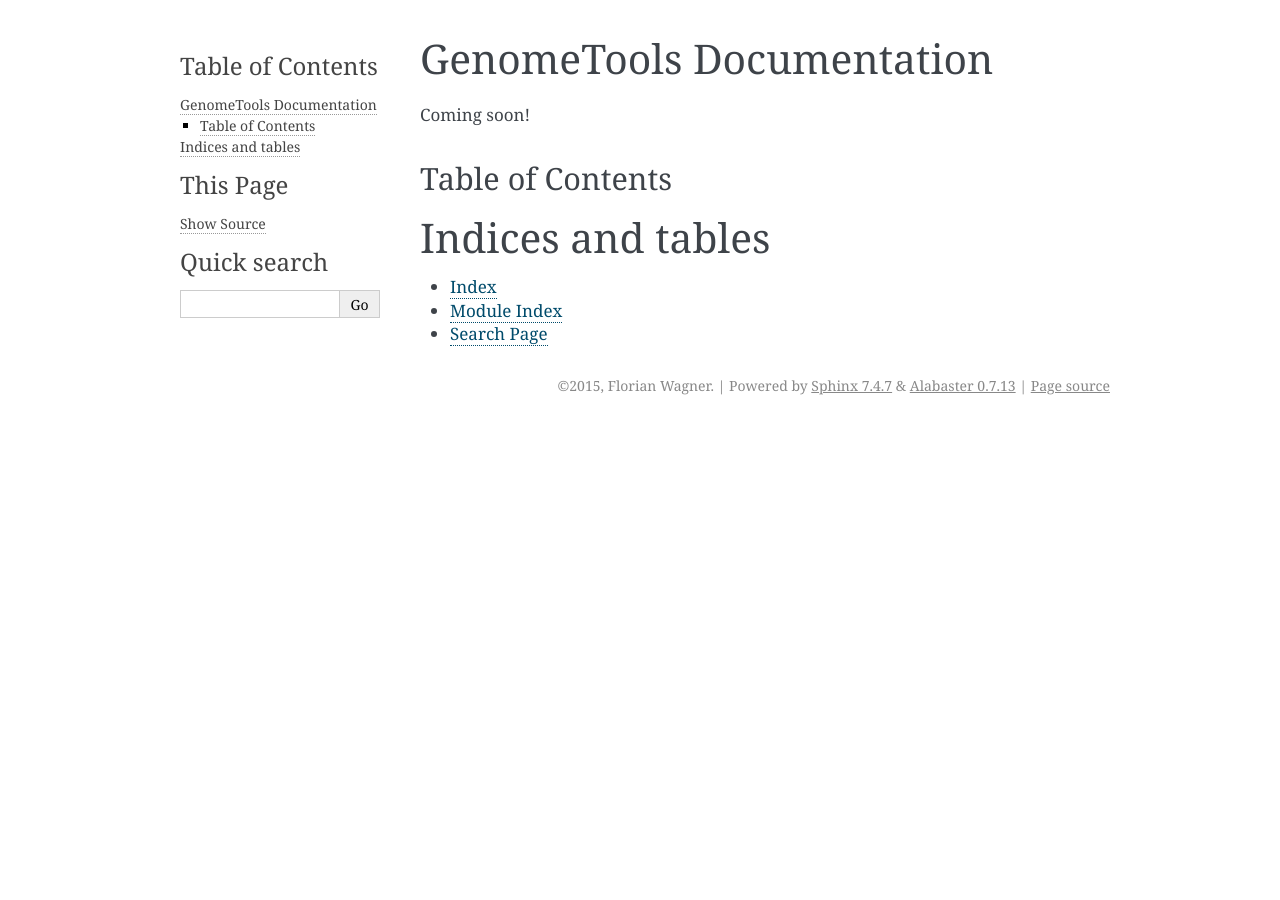
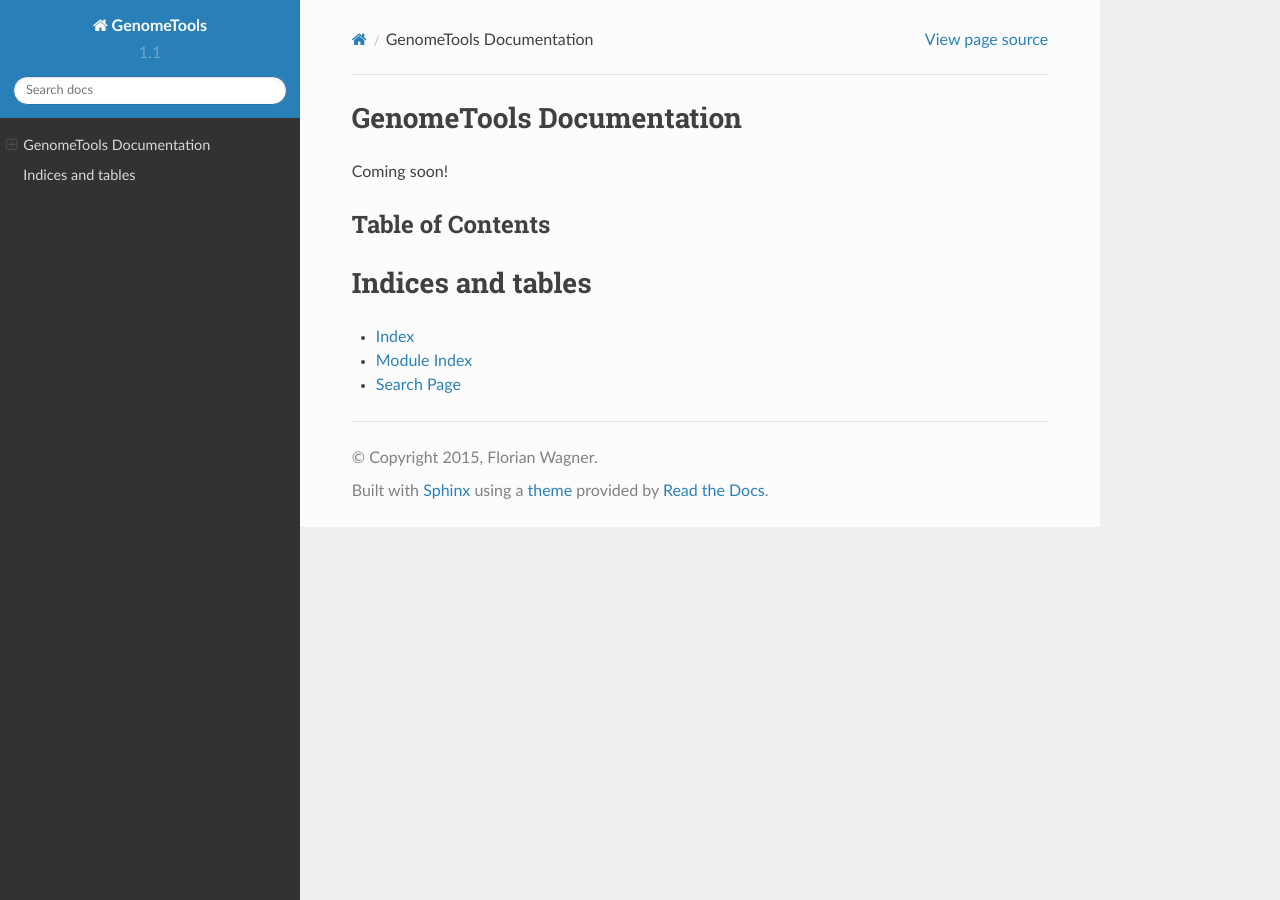
Before and after one commit to flo-compbio/genometools, a Sphinx documentation site: the page built from docs/source/index.rst, in a window 1280 px wide. Built offline with Sphinx 7.4.7 and the Read the Docs theme 2.0.0, drawn with Linux system fonts in a browser that asks for light colours.

Commit message:
switched documentation style

```diff
--- a/docs/source/conf.py
+++ b/docs/source/conf.py
@@ -16,6 +16,8 @@
 import os
 import shlex
 
+import sphinx_rtd_theme
+
 # If extensions (or modules to document with autodoc) are in another directory,
 # add these directories to sys.path here. If the directory is relative to the
 # documentation root, use os.path.abspath to make it absolute, like shown here.
@@ -33,6 +35,7 @@
     'sphinx.ext.autodoc',
     'sphinx.ext.intersphinx',
     'sphinx.ext.mathjax',
+    'sphinx.ext.viewcode',
 ]
 
 # Add any paths that contain templates here, relative to this directory.
@@ -112,7 +115,10 @@
 
 # The theme to use for HTML and HTML Help pages.  See the documentation for
 # a list of builtin themes.
-html_theme = 'alabaster'
+#html_theme = 'alabaster'
+#html_theme = 'classic'
+html_theme = 'sphinx_rtd_theme'
+html_theme_path = [sphinx_rtd_theme.get_html_theme_path()]
 
 # Theme options are theme-specific and customize the look and feel of a theme
 # further.  For a list of options available for each theme, see the
```
